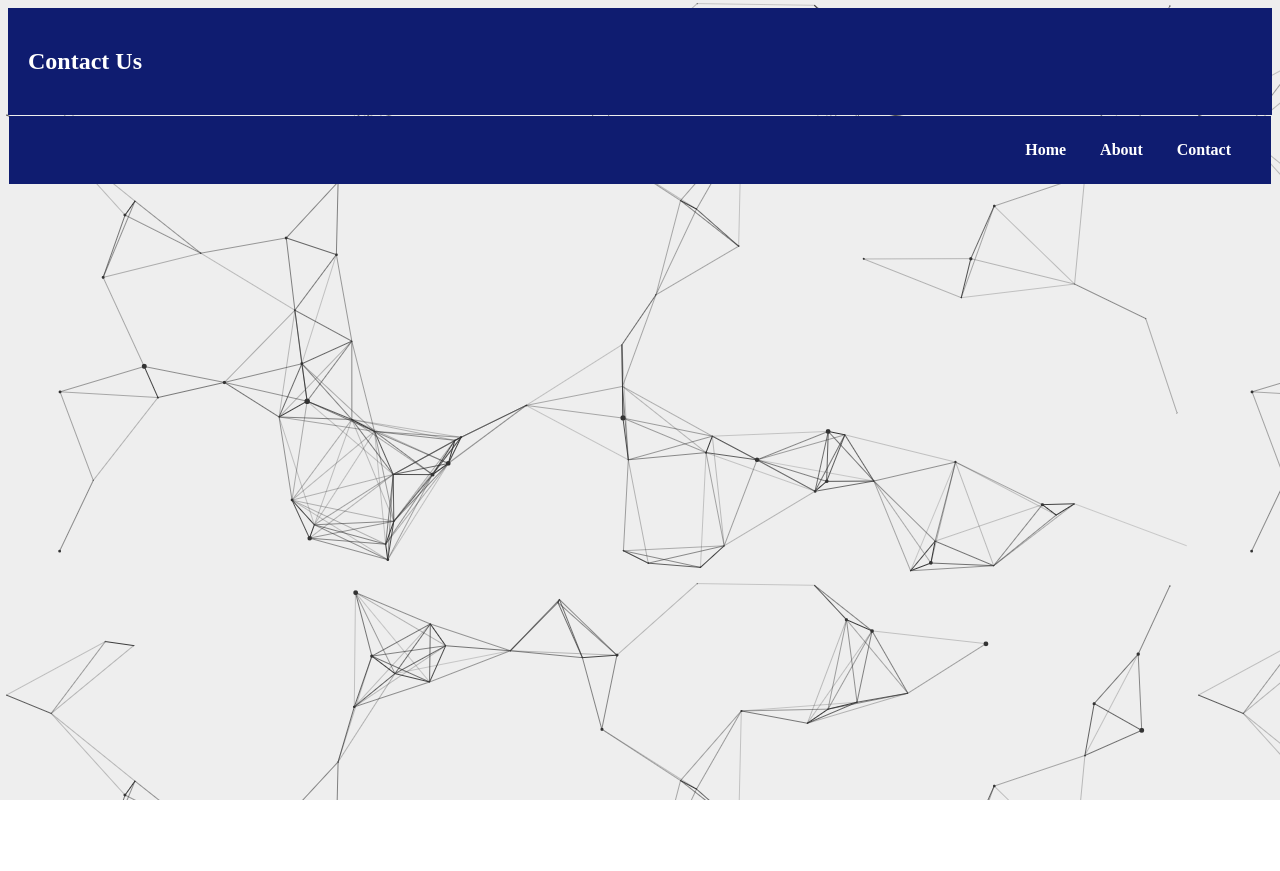
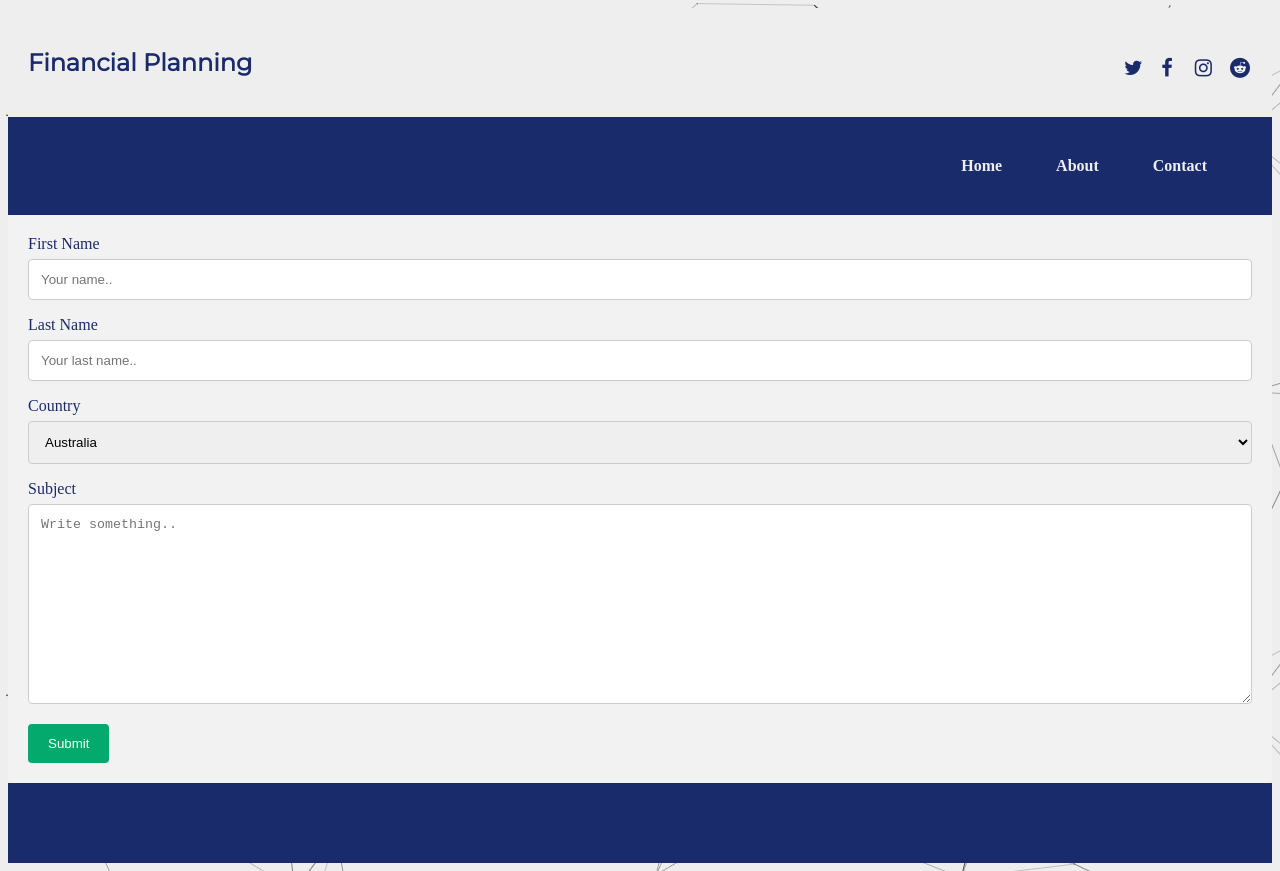
Before and after one commit to tjrlopez/bfinalproject, a plain HTML site: page contact.html in a window 1280 px wide. Before the commit the page ends 800 px from the top, so only its background shows below. Drawn offline with Linux system fonts and the light colour scheme.

Commit message:
added social, added footer, added fonts

```diff
--- a/contact.html
+++ b/contact.html
@@ -4,14 +4,22 @@
     <meta charset="UTF-8">
     <meta http-equiv="X-UA-Compatible" content="IE=edge">
     <meta name="viewport" content="width=device-width, initial-scale=1.0">
-    <link rel="stylesheet" href="./stylesheets/style.css">
+    <link rel="stylesheet" href="https://cdnjs.cloudflare.com/ajax/libs/font-awesome/4.7.0/css/font-awesome.min.css">
+    <link rel="stylesheet" href="./stylesheets/contact.css">
     <title>Financial Planning</title>
 </head>
 <body>
     <body>
 
         <header>
-            <h2>Contact Us</h2>
+            <h2>Financial Planning
+            <div id="social">
+                <i href="https://twitter.com/home" class="fa fa-twitter"></i>
+                <i href="#" class="fa fa-facebook"></i>
+                <i href="#" class="fa fa-instagram"></i>
+                <i href="#" class="fa fa-reddit"></i>
+            </div>
+            </h2>
         </header>
 
         <div>
@@ -21,5 +29,43 @@
                 <a href="contact.html">Contact</a>
             </nav>
         </div>
-</body>
+
+        <div class="container">
+            <form>
+
+              <label for="fname">First Name</label>
+              <input type="text" id="fname" name="firstname" placeholder="Your name..">
+
+              <label for="lname">Last Name</label>
+              <input type="text" id="lname" name="lastname" placeholder="Your last name..">
+
+              <label for="country">Country</label>
+              <select id="country" name="country">
+                <option value="australia">Australia</option>
+                <option value="canada">Canada</option>
+                <option value="usa">USA</option>
+              </select>
+
+              <label for="subject">Subject</label>
+              <textarea id="subject" name="subject" placeholder="Write something.." style="height:200px"></textarea>
+
+              <input type="submit" value="Submit">
+
+            </form>
+        </div>
+
+    </body>
+
+<footer>
+    <div id="social">
+        <div id="social">
+            <i href="https://twitter.com/home" class="fa fa-twitter"></i>
+            <i href="#" class="fa fa-facebook"></i>
+            <i href="#" class="fa fa-instagram"></i>
+            <i href="#" class="fa fa-reddit"></i>
+        </div>
+    </div>
+
+</footer>
+
 </html>
--- a/stylesheets/about.css
+++ b/stylesheets/about.css
@@ -1,37 +1,56 @@
+@import url('https://fonts.googleapis.com/css2?family=Cardo&display=swap');
+
+@import url('https://fonts.googleapis.com/css2?family=Cardo&family=Montserrat&display=swap');
 
 header {
-    background-color:#0F1C70;
+    background-color:#EEEEEE;
     text-align: left;
-    color: white;
+    color: #1A2B6B;
     margin: 0px;
     padding: 20px;
+    font-family: 'Montserrat', sans-serif;
 }
 
 .topnav {
-    background-color: #0F1C70;
+    background-color: #1A2B6B;
     text-align: right;
-    margin: 1px;
-    padding: 25px;
+    padding: 40px;
 }
 
 .topnav a {
     text-decoration: none;
     font-weight: bold;
-    color: white;
+    color: #EEEEEE;
     margin: 5px;
-    padding: 10px;
+    padding: 20px;
 }
 
 body {
     background-image: url(/img/particles\ white\ .png);
-    color: blue;
+    color: #1A2B6B;
 }
 
-.column {
-    background-color:#EEEEEE;
-    float: left;
-    width: 30%;
-    height: 150px;
-    margin: 5px;
-    padding: 25px;
+a:hover {
+    padding: 30px;
+    background-color: rgb(70, 98, 160)
 }
+
+.fa {
+    padding: 5px;
+    font-size: 20px;
+    width: 15px;
+    text-align: center;
+    text-decoration: none;
+    margin: 5px 2px;
+  }
+
+  footer {
+    clear: both;
+    background-color: #1A2B6B;
+    text-align: right;
+    padding: 40px;
+}
+
+#social {
+    float: right;
+}
--- a/stylesheets/contact.css
+++ b/stylesheets/contact.css
@@ -1,37 +1,90 @@
+@import url('https://fonts.googleapis.com/css2?family=Cardo&display=swap');
+
+@import url('https://fonts.googleapis.com/css2?family=Cardo&family=Montserrat&display=swap');
 
 header {
-    background-color:#0F1C70;
+    background-color:#EEEEEE;
     text-align: left;
-    color: white;
+    color: #1A2B6B;
     margin: 0px;
     padding: 20px;
+    font-family: 'Montserrat', sans-serif;
 }
 
 .topnav {
-    background-color: #0F1C70;
+    background-color: #1A2B6B;
     text-align: right;
-    margin: 1px;
-    padding: 25px;
+    padding: 40px;
 }
 
 .topnav a {
     text-decoration: none;
     font-weight: bold;
-    color: white;
+    color: #EEEEEE;
     margin: 5px;
-    padding: 10px;
+    padding: 20px;
 }
 
 body {
     background-image: url(/img/particles\ white\ .png);
-    color: blue;
+    color: #1A2B6B;
 }
 
-.column {
-    background-color:#EEEEEE;
-    float: left;
-    width: 30%;
-    height: 150px;
-    margin: 5px;
-    padding: 25px;
+a:hover {
+    padding: 30px;
+    background-color: rgb(70, 98, 160)
 }
+
+.fa {
+    padding: 5px;
+    font-size: 20px;
+    width: 15px;
+    text-align: center;
+    text-decoration: none;
+    margin: 5px 2px;
+  }
+
+footer {
+    clear: both;
+    background-color: #1A2B6B;
+    text-align: right;
+    padding: 40px;
+}
+
+#social {
+    float: right;
+}
+
+ /* Style inputs with type="text", select elements and textareas */
+input[type=text], select, textarea {
+    width: 100%; /* Full width */
+    padding: 12px; /* Some padding */
+    border: 1px solid #ccc; /* Gray border */
+    border-radius: 4px; /* Rounded borders */
+    box-sizing: border-box; /* Make sure that padding and width stays in place */
+    margin-top: 6px; /* Add a top margin */
+    margin-bottom: 16px; /* Bottom margin */
+    resize: vertical /* Allow the user to vertically resize the textarea (not horizontally) */
+  }
+
+  /* Style the submit button with a specific background color etc */
+  input[type=submit] {
+    background-color: #04AA6D;
+    color: white;
+    padding: 12px 20px;
+    border: none;
+    border-radius: 4px;
+    cursor: pointer;
+  }
+
+  /* When moving the mouse over the submit button, add a darker green color */
+  input[type=submit]:hover {
+    background-color: #45a049;
+  }
+
+  /* Add a background color and some padding around the form */
+  .container {
+    border-radius: 5px;
+    background-color: #f2f2f2;
+    padding: 20px;
+  }
--- a/stylesheets/style.css
+++ b/stylesheets/style.css
@@ -1,30 +1,33 @@
+@import url('https://fonts.googleapis.com/css2?family=Cardo&display=swap');
+
+@import url('https://fonts.googleapis.com/css2?family=Cardo&family=Montserrat&display=swap');
 
 header {
-    background-color:#0F1C70;
+    background-color:#EEEEEE;
     text-align: left;
-    color: white;
+    color: #1A2B6B;
     margin: 0px;
     padding: 20px;
+    font-family: 'Montserrat', sans-serif;
 }
 
 .topnav {
-    background-color: #0F1C70;
+    background-color: #1A2B6B;
     text-align: right;
-    margin: 1px;
-    padding: 25px;
+    padding: 40px;
 }
 
 .topnav a {
     text-decoration: none;
     font-weight: bold;
-    color: white;
+    color: #EEEEEE;
     margin: 5px;
-    padding: 10px;
+    padding: 20px;
 }
 
 body {
     background-image: url(/img/particles\ white\ .png);
-    color: blue;
+    color: #1A2B6B;
 }
 
 .column {
@@ -34,4 +37,30 @@ body {
     height: 150px;
     margin: 5px;
     padding: 25px;
+    font-family: 'Cardo', serif;
 }
+
+a:hover {
+    padding: 30px;
+    background-color: rgb(70, 98, 160)
+}
+
+.fa {
+    padding: 5px;
+    font-size: 20px;
+    width: 15px;
+    text-align: center;
+    text-decoration: none;
+    margin: 5px 2px;
+  }
+
+  footer {
+    clear: both;
+    background-color: #1A2B6B;
+    text-align: right;
+    padding: 40px;
+}
+
+#social {
+    float: right;
+}
```
Also changed, not shown: about.html (+27 -2 lines), index.html (+13 -1 lines).
